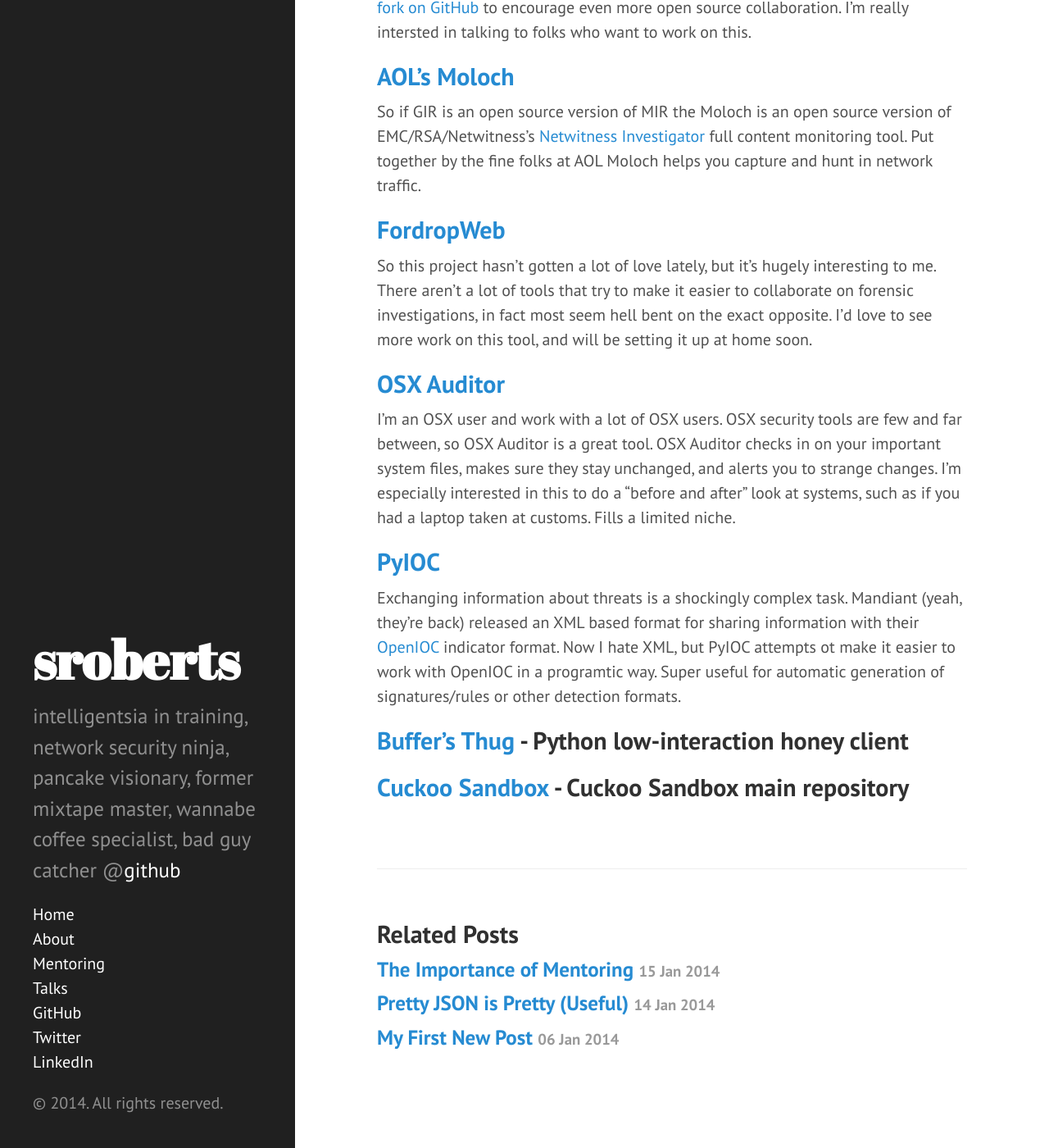
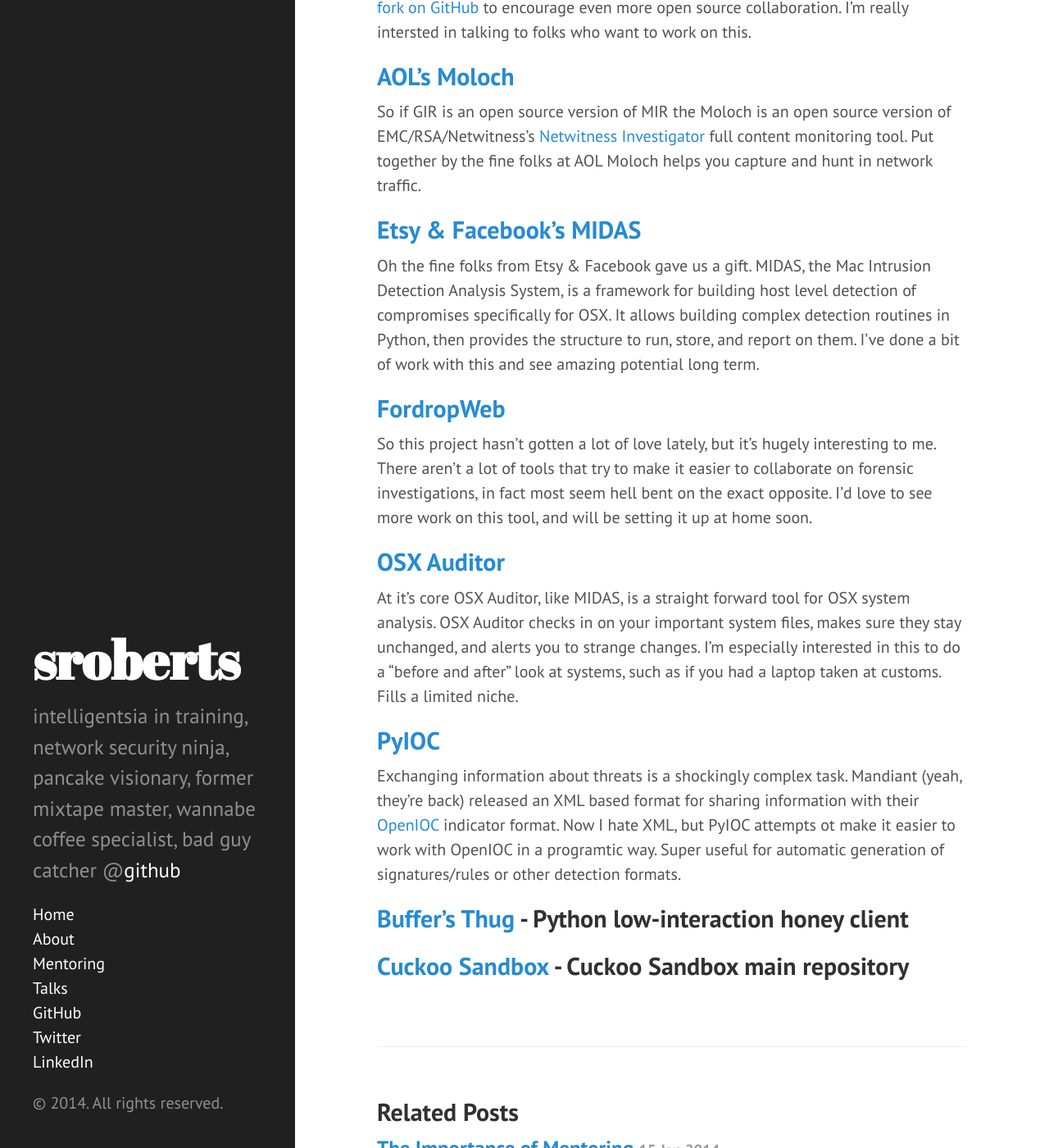
Before and after one commit to sroberts/sroberts.github.io, a Jekyll site: the page built from _posts/2014-01-18-my-favorite-oss-security-projects.md, in a window 1280 px wide and 1400 px high, scrolled down 824 px. Shown: the whole window at 82% size. Built offline with Jekyll 4.4.1, drawn with Linux system fonts in a browser that asks for light colours; Markdown is read by kramdown in place of the engine named in the settings.

Commit message:
added MIDAS and updated OSX  Auditor

```diff
--- a/_posts/2014-01-18-my-favorite-oss-security-projects.md
+++ b/_posts/2014-01-18-my-favorite-oss-security-projects.md
@@ -17,11 +17,14 @@
 ## [AOL's Moloch](https://github.com/aol/moloch)
 So if GIR is an open source version of MIR the Moloch is an open source version of EMC/RSA/Netwitness's [Netwitness Investigator](http://www.emc.com/security/rsa-netwitness.htm) full content monitoring tool. Put together by the fine folks at AOL Moloch helps you capture and hunt in network traffic.
 
+## [Etsy & Facebook's MIDAS](https://github.com/etsy/midas)
+Oh the fine folks from Etsy & Facebook gave us a gift. MIDAS, the Mac Intrusion Detection Analysis System, is a framework for building host level detection of compromises specifically for OSX. It allows building complex detection routines in Python, then provides the structure to run, store, and report on them. I've done a bit of work with this and see amazing potential long term.
+
 ## [FordropWeb](https://github.com/berggren/fordropweb)
 So this project hasn't gotten a lot of love lately, but it's hugely interesting to me. There aren't a lot of tools that try to make it easier to collaborate on forensic investigations, in fact most seem hell bent on the exact opposite. I'd love to see more work on this tool, and will be setting it up at home soon.
 
 ## [OSX Auditor](https://github.com/jipegit/OSXAuditor)
-I'm an OSX user and work with a lot of OSX users. OSX security tools are few and far between, so OSX Auditor is a great tool. OSX Auditor checks in on your important system files, makes sure they stay unchanged, and alerts you to strange changes. I'm especially interested in this to do a "before and after" look at systems, such as if you had a laptop taken at customs. Fills a limited niche.
+At it's core OSX Auditor, like MIDAS, is a straight forward tool for OSX system analysis. OSX Auditor checks in on your important system files, makes sure they stay unchanged, and alerts you to strange changes. I'm especially interested in this to do a "before and after" look at systems, such as if you had a laptop taken at customs. Fills a limited niche.
 
 ## [PyIOC](https://github.com/jeffbryner/pyioc)
 Exchanging information about threats is a shockingly complex task. Mandiant (yeah, they're back) released an XML based format for sharing information with their [OpenIOC](http://www.openioc.org) indicator format. Now I hate XML, but PyIOC attempts ot make it easier to work with OpenIOC in a programtic way. Super useful for automatic generation of signatures/rules or other detection formats.
```
